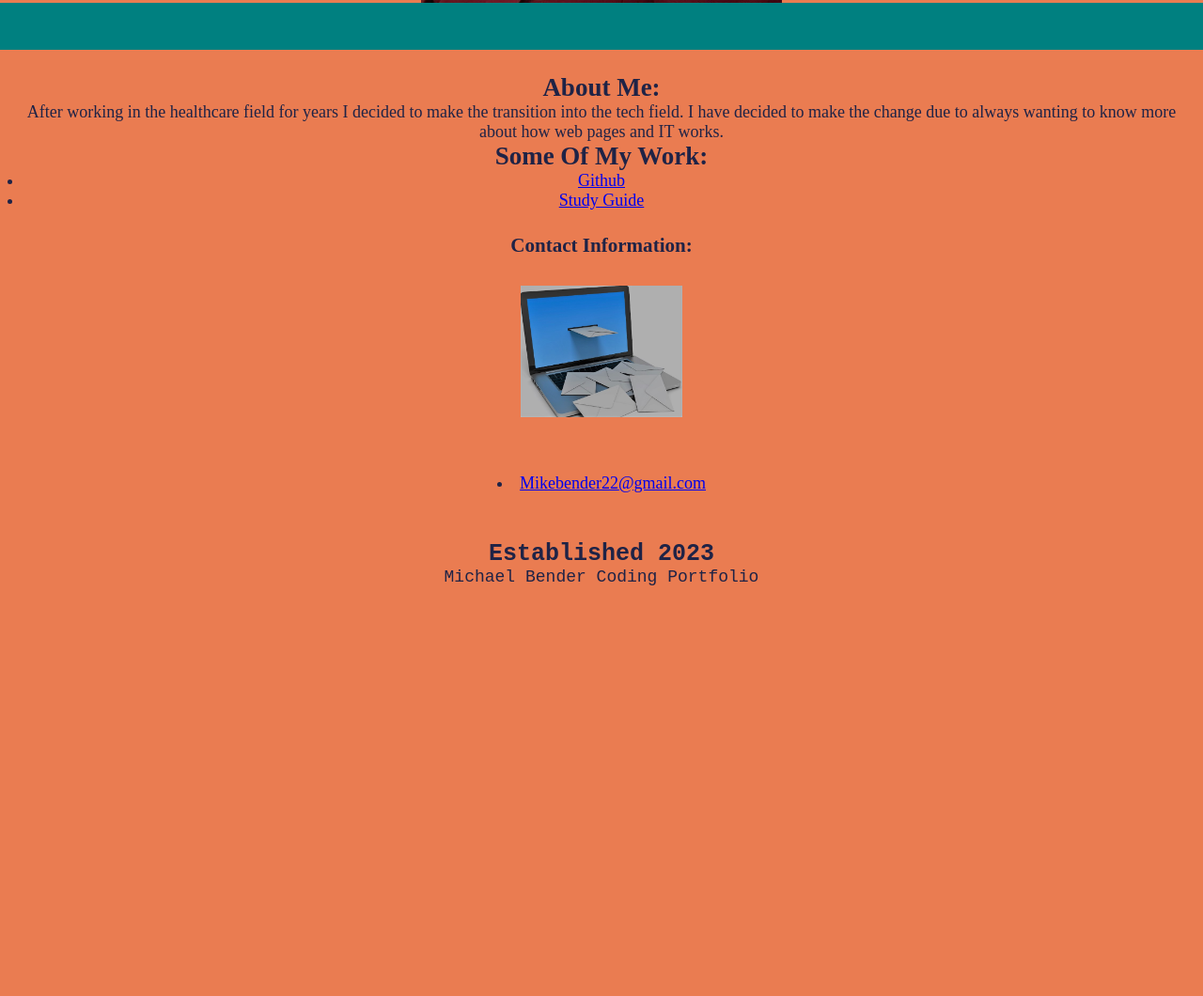
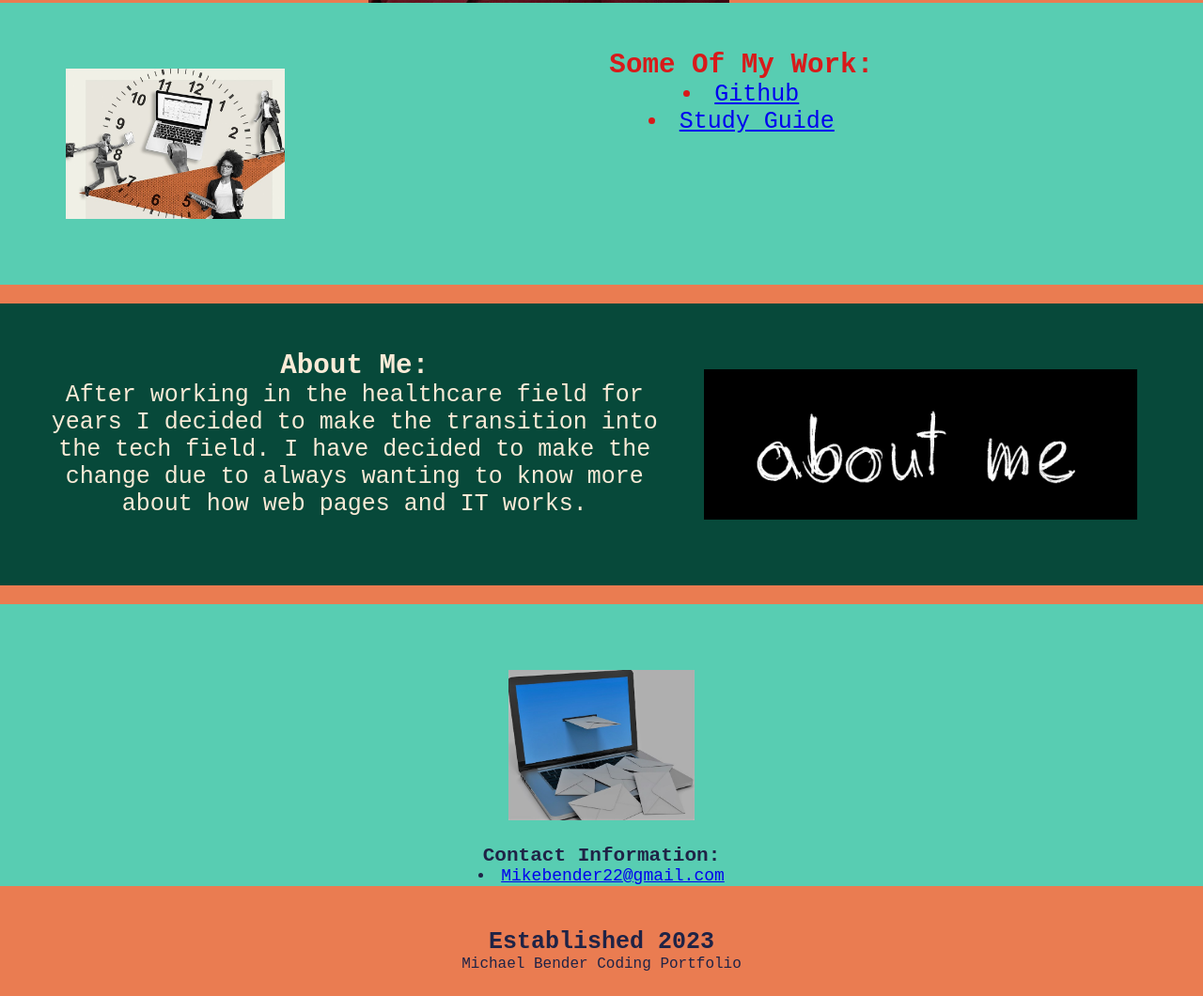
Before and after one commit to PintoDrop/pro-port, a plain HTML site: page index.html in a window 1280 px wide. Shown: the part 571-1631 px from the top of the page at 94% size. Before the commit the page ends 1270 px from the top, so only its background shows below. Drawn offline with Linux system fonts and the light colour scheme.

Commit message:
updated nav and some picture formatting

```diff
--- a/assets/style.css
+++ b/assets/style.css
@@ -32,6 +32,28 @@ body {
   background-color: rgb(136, 235, 136)
 }
 
+.float-left {
+  float: left;
+  margin-right: 25px;
+  height: 200px;
+  padding: 20px;
+}
+
+.float-right {
+  float: right;
+  margin-left: 25px;
+  height: 200px;
+  padding: 20px;
+}
+
+.float-center {
+  float: center;
+  margin-left: 25px;
+  margin-right: 25px;
+  height: 200px;
+  padding: 20px;
+}
+
 .contact {
   display: block;
   font-size: 13px;
@@ -54,6 +76,9 @@ body {
   transition: flex-basis 500ms linear;
 }
 
+.nav {
+
+}
 
 .center {
   display: block;
@@ -62,21 +87,37 @@ body {
   width: 30%;
 }
 
-.michael img{
-  margin-right: 15px;
-  padding: 20px;
-  float: center;
-  width: 25%;
-  height: 10%;
-  max-height: 15%;
-  border: 3px solid red;
+.about-me {
+  margin-bottom: 20px;
+  padding: 50px;
+  height: 300px;
+  font-family:'Courier New', Courier, monospace;
+  background-color:rgb(7, 73, 58);
+  color:antiquewhite;
+   text-align: center;
+  font-size: 25px;
 }
 
-.contact img {
-  max-height: 200px;
-  padding: 30px;
+.my-work {
+  margin-bottom: 20px;
+  padding: 50px;
+  height: 300px;
+  font-family:'Courier New', Courier, monospace;
+  background-color:rgb(88, 205, 178);
+  color:rgb(216, 26, 26);
   text-align: center;
+  font-size: 25px;
+}
 
+.contact {
+  margin-bottom: 20px;
+  padding: 50px;
+  height: 300px;
+  font-family:'Courier New', Courier, monospace;
+  background-color:rgb(88, 205, 178);
+  color:rgb(216, 26, 26);
+   text-align: center;
+  font-size: 25px;
 }
 
 .contact {
--- a/index.html
+++ b/index.html
@@ -10,44 +10,55 @@
 
 <body>
   <header class="header">
-    <h1>Michael Bender's Portfolio</h1>
+    <h1>Michael Bender Portfolio</h1>
+    <nav>
+      <ul>
+        <li> <a href="#my-work">My Work!</a>
+        </li>
+        <li> <a href="#about-me">About Me</a>
+        </li>
+        <li> <a href="#contact">Contact</a>
+        </li>
+      </ul>
+    </nav>
   </header>
 
   <section class="michael"></section>
   <img src="./assets/images/image.pro.jpg" alt="Michael in a suit" class="center">
 
-  <header class="header"></header>
+  <article id="my-work" class="my-work">
+    <img src="./assets/images/work.jpg" alt="Clock with overlay for people working" class="float-left">
 
-  <h2></h2>
+    <h3>Some Of My Work:</h3>
 
-  <header class="contact"</header>
-  <section card-column="aboutme">
-    <h2>About Me:</h2>
-    <p>After working in the healthcare field for years I decided to make the transition into the tech field. I have decided
-      to make the change due to always wanting to know more about how web pages and IT works. </p>
-      </section>
+    <li>
+      <a href="https://github.com/PintoDrop">Github</a>
+    </li>
+    <li>
+      <a href="https://pintodrop.github.io/prework-studyguide/">Study Guide</a>
+    </li>
+  </ul>
+  </article>
 
+  <article id="about-me" class="about-me">
 
-      <section><h2>Some Of My Work:</h2>
-      <ul>
-        <li>
-          <a href="https://github.com/PintoDrop">Github</a>
-        </li>
-        <li>
-          <a href="https://pintodrop.github.io/prework-studyguide/">Study Guide</a>
-        </li>
-      </ul></section>
+    <img src="./assets/images/about-me.jpg" alt="a little about me" class="float-right">
 
+    <h3>About Me:</h3>
+    <p>After working in the healthcare field for years I decided to make the transition into the tech field. I have decided to make the change due to always wanting to know more about how web pages and IT works. </p>
 
-  <section class="contact">
+    </article>
+
+  <article id="contact" class="contact">
+
+    <img src="./assets/images/email-computer.jpg" alt="Laptop with email" class="float-center">
     <h3> Contact Information:</h3>
-    <img src="./assets/images/email-computer.jpg" alt="Laptop with email">
 
-    <section class="contact"
-    <ul>
-      <li><a href="www.mkebender22@gmail.com">Mikebender22@gmail.com</a></li>
-    </ul>
-  </section>
+        <p>
+          <li><a href="www.mkebender22@gmail.com">Mikebender22@gmail.com</a></li>
+        </p>
+    </article>
+
 
   <footer class="footer">
     <h2>Established 2023</h2>
```
Also changed, not shown: assets/images/about-me.jpg (added), assets/images/work.jpg (added), 1 other file.
